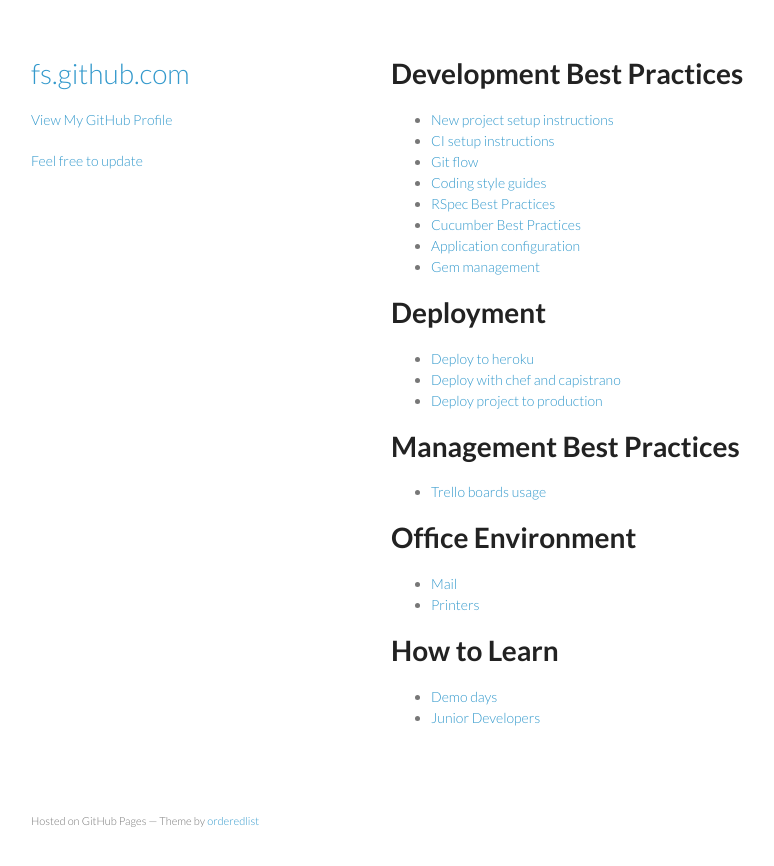
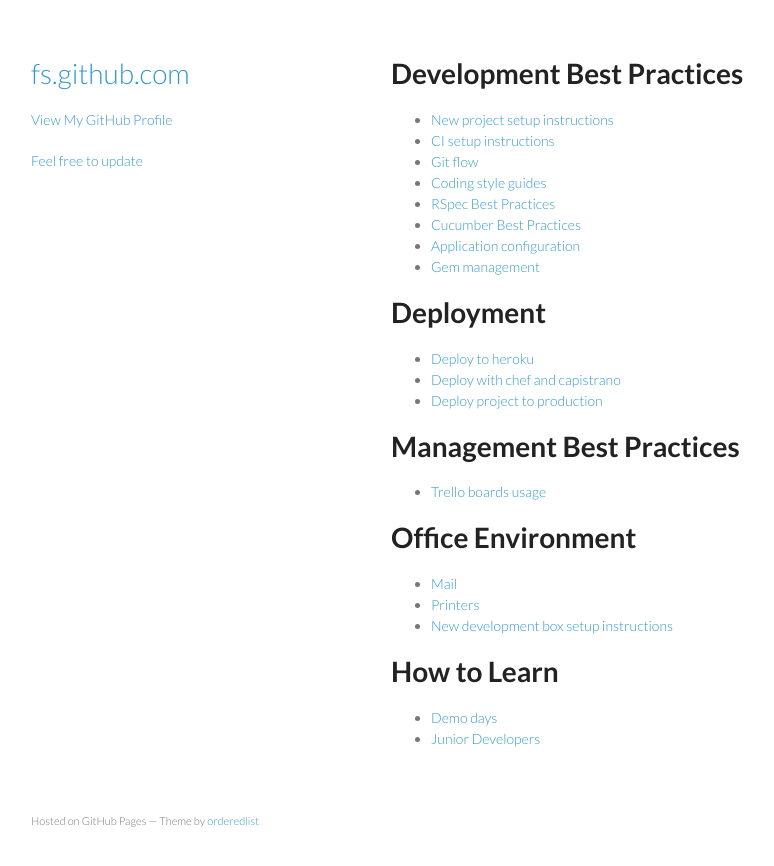
Before and after one commit to mike-burns/fs.github.com, a Jekyll site: the page built from index.md, in a window 1280 px wide. Shown: the top 866 px of the page, without its empty margins (179-953 px from the left). Built offline with Jekyll 4.4.1, drawn with Linux system fonts in a browser that asks for light colours.

Commit message:
Add template for "New development box setup instructions" page

```diff
--- a/index.md
+++ b/index.md
@@ -27,6 +27,7 @@ layout: default
 
 * [Mail](/office/mail)
 * [Printers](/office/printers)
+* [New development box setup instructions](/office/new-dev-box)
 
 # How to Learn
 
```
Also changed, not shown: office/new-dev-box.md (added, +3 -0 lines).
